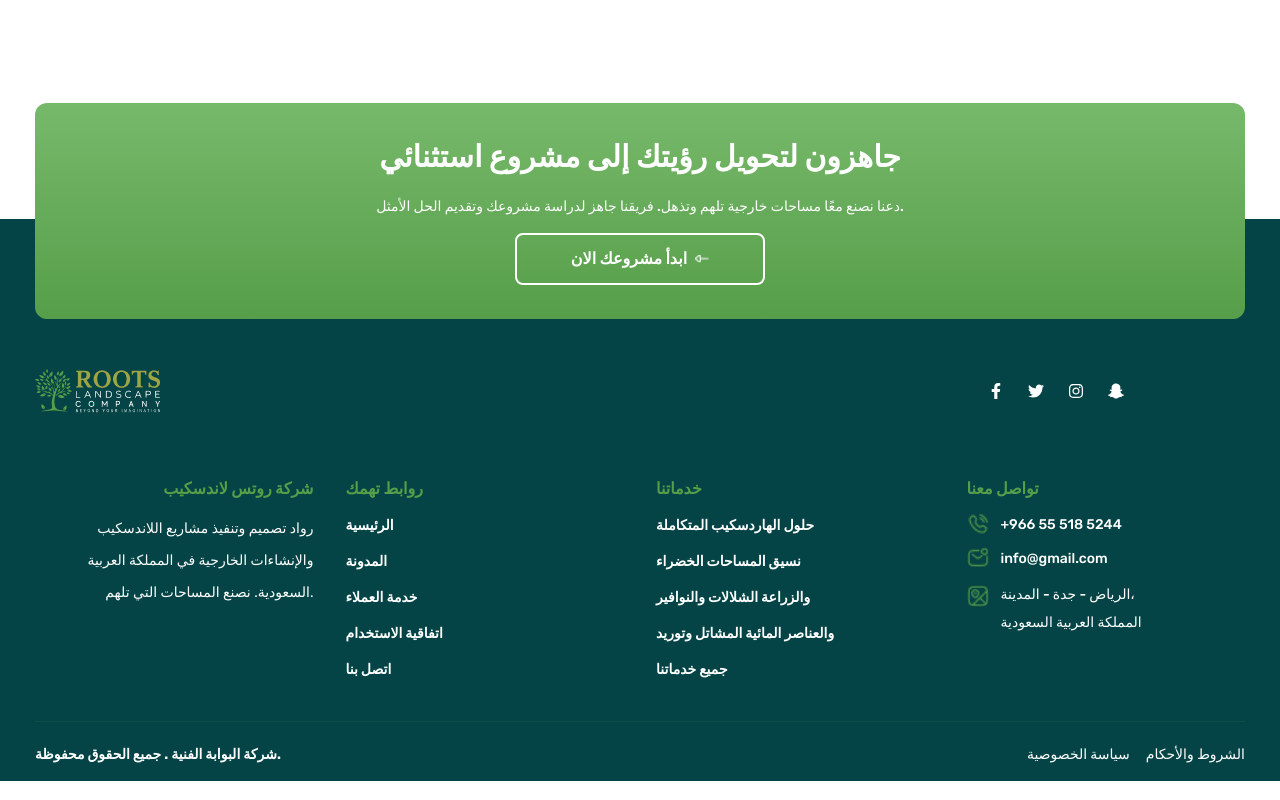
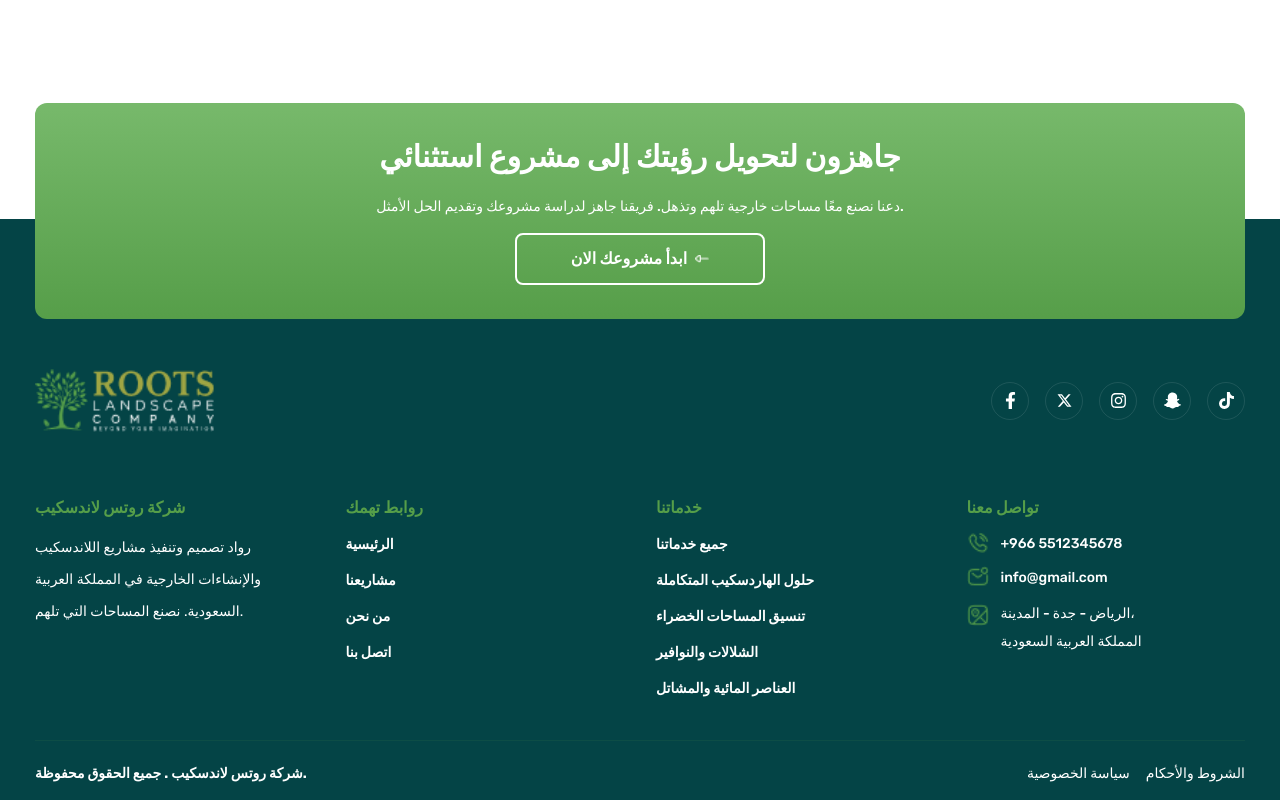
Before and after one commit to aligazal93/roots-island, a Next.js app: page /en/services in a window 1280 px wide. Shown: the part 2775-3575 px from the top of the page. Built offline with nearby package versions, Linux system fonts and the light colour scheme.

Commit message:
full project Responsive

```diff
--- a/src/app/[locale]/about-us/page.jsx
+++ b/src/app/[locale]/about-us/page.jsx
@@ -1,17 +1,12 @@
 import About from "@/components/About";
 import HeaderPage from "@/components/layouts/HeaderPage";
 import Road from "@/components/layouts/Road";
-import { FaEye, FaRegCommentDots, FaHandshake, FaAward } from "react-icons/fa";
-import { GiBrain, GiReceiveMoney } from "react-icons/gi";
 import VisionMission from "./components/Vision";
 import OurValues from "./components/Values";
 import Achievments from "./components/Achievments";
 import HowWorks from "@/components/features/HowWorks";
 export default async function AboutUs({ params }) {
   const { locale } = await params;
-
-
-
 
   return (
     <>
--- a/src/components/Projects.jsx
+++ b/src/components/Projects.jsx
@@ -151,7 +151,7 @@ export default function Projects() {
                   الطابع الجمالي والبيئة المحيطة للمشروع.{" "}
                 </p>
                 <Link
-                  className="my-4  items-center flex px-4 pb-8 font-[700] gap-2 text-custom18 font-bold text-primary"
+                  className="my-4  items-center flex px-4 pb-8 font-[700] gap-2 text-custom18 text-primary"
                   href="/"
                 >
                   {" "}
--- a/src/components/layouts/Footer.jsx
+++ b/src/components/layouts/Footer.jsx
@@ -1,162 +1,177 @@
+import Image from "next/image";
+import Link from "next/link";
 import React from "react";
 import {
-  FaFacebook,
   FaFacebookF,
   FaInstagram,
   FaSnapchatGhost,
-  FaTwitter,
+  FaTiktok,
 } from "react-icons/fa";
+import { RiTwitterXFill } from "react-icons/ri";
 import AnimatedDiv from "../AnimateDiv";
 
-export default function Footer() {
+export default function Footer({ locale }) {
+  const currentLocale = locale || "ar";
+
   return (
-    <div className="bg-darkBorder pt-[150px] pb-[15px] mt-[-100px]">
+    <footer className="mt-[-100px] bg-darkBorder pb-[15px] pt-[150px]">
       <div className="container">
         <AnimatedDiv delay={1}>
-          <div className="w-[90%] flex flex-col gap-6 pb-6 md:flex-row md:items-center md:justify-between">
-            <img
+          <div className="flex w-full flex-col gap-6 pb-6 md:flex-row md:items-center md:justify-between">
+            <Link href={`/${currentLocale}`} aria-label="Roots home">
+              <Image
                 src="/images/logo-footer.png"
-              alt=""
-              className="mx-auto max-w-[180px] md:mx-0"
+                alt="Roots Landscape"
+                width={180}
+                height={90}
+                className="mx-auto h-auto max-w-[180px] md:mx-0"
               />
-            <ul className="flex items-center justify-center gap-6">
-              <li>
-                <a href="#">
-                  {" "}
-                  <FaFacebookF className="text-white" />{" "}
+            </Link>
+
+            <ul className="flex items-center justify-center gap-4">
+              {[
+                { icon: FaFacebookF, label: "Facebook" },
+                { icon: RiTwitterXFill, label: "X" },
+                { icon: FaInstagram, label: "Instagram" },
+                { icon: FaSnapchatGhost, label: "Snapchat" },
+                { icon: FaTiktok, label: "TikTok" },
+              ].map(({ icon: Icon, label }) => (
+                <li key={label}>
+                  <a
+                    href="#"
+                    target="_blank"
+                    rel="noopener noreferrer"
+                    aria-label={label}
+                    className="flex h-[38px] w-[38px] items-center justify-center rounded-full border border-white/10 text-white transition-all duration-300 hover:bg-primary"
+                  >
+                    <Icon size={17} />
                   </a>
                 </li>
-              <li>
-                <a href="#">
-                  {" "}
-                  <FaTwitter className="text-white" />{" "}
-                </a>
-              </li>
-              <li>
-                <a href="#">
-                  {" "}
-                  <FaInstagram className="text-white" />{" "}
-                </a>
-              </li>
-              <li>
-                <a href="#">
-                  {" "}
-                  <FaSnapchatGhost className="text-white" />{" "}
-                </a>
-              </li>
+              ))}
             </ul>
           </div>
         </AnimatedDiv>
 
-        <div className="grid grid-cols-1 gap-8 py-10 text-center sm:grid-cols-2 lg:grid-cols-4 lg:text-right">
+        <div className="grid grid-cols-1 gap-8 py-10 text-start sm:grid-cols-2 lg:grid-cols-4">
           <div className="sm:col-span-2 lg:col-span-1">
             <h2 className="mb-3 text-custom16 font-[700] text-primary">
-              شركة روتس لاندسكيب{" "}
+              شركة روتس لاندسكيب
             </h2>
-            <p className="mx-auto max-w-md text-custom14 font-[400] leading-8 text-white lg:mx-0">
+
+            <p className="max-w-md text-custom14 font-[400] leading-8 text-white">
               رواد تصميم وتنفيذ مشاريع اللاندسكيب والإنشاءات الخارجية في المملكة
               العربية السعودية. نصنع المساحات التي تلهم.
             </p>
           </div>
 
           <div>
-            <h2 className="mb-3 text-custom16 text-start font-[700] text-primary">
+            <h2 className="mb-3 text-custom16 font-[700] text-primary">
               روابط تهمك
             </h2>
-            <ul className="space-y-3 text-start">
-              <li>
-                <a href="#" className="text-custom14 font-[700] text-white">
-                  الرئيسية
-                </a>
+
+            <ul className="space-y-3">
+              {[
+                { title: "الرئيسية", href: `/${currentLocale}` },
+                { title: "مشاريعنا", href: `/${currentLocale}/projects` },
+                { title: "من نحن", href: `/${currentLocale}/about-us` },
+                { title: "اتصل بنا", href: `/${currentLocale}/contact-us` },
+              ].map((item) => (
+                <li key={item.title}>
+                  <Link
+                    href={item.href}
+                    className="text-custom14 font-[700] text-white transition hover:text-primary"
+                  >
+                    {item.title}
+                  </Link>
                 </li>
-              <li>
-                <a href="#" className="text-custom14 font-[700] text-white">
-                  المدونة
-                </a>
-              </li>
-              <li>
-                <a href="#" className="text-custom14 font-[700] text-white">
-                  خدمة العملاء
-                </a>
-              </li>
-              <li>
-                <a href="#" className="text-custom14 font-[700] text-white">
-                  اتفاقية الاستخدام
-                </a>
-              </li>
-              <li>
-                <a href="#" className="text-custom14 font-[700] text-white">
-                  اتصل بنا
-                </a>
-              </li>
+              ))}
             </ul>
           </div>
 
           <div>
-            <h2 className="mb-3 text-custom16 text-start font-[700] text-primary">
-              {" "}
-              خدماتنا{" "}
+            <h2 className="mb-3 text-custom16 font-[700] text-primary">
+              خدماتنا
             </h2>
-            <ul className="space-y-3 text-start">
-              <li>
-                <a href="#" className="text-custom14 font-[700] text-white">
-                  {" "}
-                  حلول الهاردسكيب المتكاملة{" "}
-                </a>
+
+            <ul className="space-y-3">
+              {[
+                { title: "جميع خدماتنا", href: `/${currentLocale}/services` },
+                {
+                  title: "حلول الهاردسكيب المتكاملة",
+                  href: `/${currentLocale}/services/1`,
+                },
+                {
+                  title: "تنسيق المساحات الخضراء",
+                  href: `/${currentLocale}/services/2`,
+                },
+                {
+                  title: "الشلالات والنوافير",
+                  href: `/${currentLocale}/services/3`,
+                },
+                {
+                  title: "العناصر المائية والمشاتل",
+                  href: `/${currentLocale}/services/4`,
+                },
+              ].map((item) => (
+                <li key={item.title}>
+                  <Link
+                    href={item.href}
+                    className="text-custom14 font-[700] text-white transition hover:text-primary"
+                  >
+                    {item.title}
+                  </Link>
                 </li>
-              <li>
-                <a href="#" className="text-custom14 font-[700] text-white">
-                  نسيق المساحات الخضراء{" "}
-                </a>
-              </li>
-              <li>
-                <a href="#" className="text-custom14 font-[700] text-white">
-                  والزراعة الشلالات والنوافير{" "}
-                </a>
-              </li>
-              <li>
-                <a href="#" className="text-custom14 font-[700] text-white">
-                  والعناصر المائية المشاتل وتوريد{" "}
-                </a>
-              </li>
-              <li>
-                <a href="#" className="text-custom14 font-[700] text-white">
-                  {" "}
-                  جميع خدماتنا{" "}
-                </a>
-              </li>
+              ))}
             </ul>
           </div>
 
           <div>
-            <h2 className="mb-3 text-custom16 text-start font-[700] text-primary">
+            <h2 className="mb-3 text-custom16 font-[700] text-primary">
               تواصل معنا
             </h2>
 
-            <ul className="space-y-3 text-start">
-              <li className="flex items-center justify-start gap-3 text-custom14 font-[500] text-white lg:justify-start">
-                <img
-                  className="h-[22px] w-[22px] shrink-0 object-contain"
+            <ul className="space-y-3">
+              <li>
+                <a
+                  href="tel:+9665512345678"
+                  className="flex items-center gap-3 text-custom14 font-[500] text-white transition-all duration-300 hover:text-primary"
+                >
+                  <Image
                     src="/images/c-1.png"
-                  alt=""
+                    alt="phone"
+                    width={22}
+                    height={22}
+                    className="shrink-0 object-contain"
                   />
-                <span dir="ltr">+966 55 518 5244</span>
+
+                  <span dir="ltr">+966 5512345678</span>
+                </a>
               </li>
 
-              <li className="flex items-center justify-start gap-3 text-custom14 font-[500] text-white lg:justify-start">
-                <img
-                  className="h-[22px] w-[22px] shrink-0 object-contain"
+              <li>
+                <a
+                  href="mailto:info@gmail.com"
+                  className="flex items-center gap-3 text-custom14 font-[500] text-white transition-all duration-300 hover:text-primary"
+                >
+                  <Image
                     src="/images/c-2.png"
-                  alt=""
+                    alt="email"
+                    width={22}
+                    height={22}
+                    className="shrink-0 object-contain"
                   />
+
                   <span>info@gmail.com</span>
+                </a>
               </li>
 
-              <li className="flex items-start justify-start gap-3 text-custom14 font-[500] leading-7 text-white lg:justify-start">
-                <img
-                  className="mt-1 h-[22px] w-[22px] shrink-0 object-contain"
+              <li className="flex items-start gap-3 text-custom14 font-[500] leading-7 text-white">
+                <Image
                   src="/images/c-3.png"
                   alt=""
+                  width={22}
+                  height={22}
+                  className="mt-1 shrink-0 object-contain"
                 />
                 <span>
                   الرياض - جدة - المدينة، <br /> المملكة العربية السعودية
@@ -168,23 +183,30 @@ export default function Footer() {
 
         <div className="flex flex-col items-center justify-between gap-4 border-t border-primary/10 pt-5 text-center md:flex-row">
           <h4 className="text-custom14 font-[700] text-white">
-            شركة البوابة الفنية . جميع الحقوق محفوظة.
+            شركة روتس لاندسكيب . جميع الحقوق محفوظة.
           </h4>
 
           <ul className="flex items-center gap-4">
             <li>
-              <a href="#" className="text-custom14 font-[500] text-white">
+              <Link
+                href={`/${currentLocale}/privacy-policy`}
+                className="text-custom14 font-[500] text-white transition hover:text-primary"
+              >
                 سياسة الخصوصية
-              </a>
+              </Link>
             </li>
+
             <li>
-              <a href="#" className="text-custom14 font-[500] text-white">
+              <Link
+                href={`/${currentLocale}/terms`}
+                className="text-custom14 font-[500] text-white transition hover:text-primary"
+              >
                 الشروط والأحكام
-              </a>
+              </Link>
             </li>
           </ul>
         </div>
       </div>
-    </div>
+    </footer>
   );
 }
--- a/src/components/layouts/Header.jsx
+++ b/src/components/layouts/Header.jsx
@@ -174,7 +174,7 @@ export default function Header({ locale }) {
           </div>
         </div>
       </header>
-      <Sidenav open={open} setOpen={setOpen} />
+      <Sidenav open={open} locale={locale} setOpen={setOpen} />
     </>
   );
 }
--- a/src/components/layouts/HeaderPage.jsx
+++ b/src/components/layouts/HeaderPage.jsx
@@ -161,7 +161,7 @@ export default function HeaderPage({ locale }) {
           </div>
         </div>
       </header>
-      <Sidenav open={open} setOpen={setOpen} />
+      <Sidenav open={open} locale={locale} setOpen={setOpen} />
     </>
   );
 }
--- a/src/components/layouts/Sidenav.jsx
+++ b/src/components/layouts/Sidenav.jsx
@@ -1,99 +1,98 @@
 "use client";
+
 import Image from "next/image";
 import Link from "next/link";
 import React, { useState } from "react";
-import { FaAngleDown, FaChevronDown, FaTimes } from "react-icons/fa";
+import { FaAngleDown, FaTimes } from "react-icons/fa";
+import ChangeLanguage from "./ChangeLang";
+import ChangeLanguagePage from "./ChangeLangPage";
 
-export default function Sidenav({ open, setOpen }) {
+export default function Sidenav({ open, setOpen, locale }) {
   const [openServices, setOpenServices] = useState(false);
 
   const services = [
-    {
-      title: "حلول الهاردسكيب المتكاملة",
-      href: "/services/landscape",
-    },
-    {
-      title: "تنسيق المساحات الخضراء والزراعة",
-      href: "/services/irrigation",
-    },
+    { title: "حلول الهاردسكيب المتكاملة", href: `/${locale}/services/1` },
+    { title: "تنسيق المساحات الخضراء والزراعة", href: `/${locale}/services/2` },
     {
       title: "الشلالات والنوافير والعناصر المائية",
-      href: "/services/maintenance",
+      href: `/${locale}/services/3`,
     },
-    {
-      title: "التصميم الخارجي",
-      href: "/services/design",
-    },
+    { title: "التصميم الخارجي", href: `/${locale}/services/4` },
   ];
+
   return (
     <>
       <div
         onClick={() => setOpen(false)}
         className={`fixed inset-0 z-[999999999998] bg-black/60 transition-opacity duration-300 xl:hidden ${
-          open ? "opacity-100 visible" : "opacity-0 invisible"
+          open ? "visible opacity-100" : "invisible opacity-0"
         }`}
       />
+
       <div
-        className={`fixed xl:hidden top-0 right-0 h-full w-[70%] bg-darkBorder text-white transform transition-all duration-300 z-[999999999999] p-5 ${
+        className={`fixed right-0 top-0 z-[999999999999] h-full w-[80%] max-w-[360px] bg-darkBorder p-5 text-white transition-transform duration-300 xl:hidden ${
           open ? "translate-x-0" : "translate-x-full"
         }`}
       >
         <button
           type="button"
-          className="absolute left-4 "
           onClick={() => setOpen(false)}
           aria-label="إغلاق القائمة"
+          className="absolute left-4 top-4"
         >
-          <FaTimes size={30} className="text-white" />
+          <FaTimes size={28} />
         </button>
+
         <Image
           src="/images/logo-footer.png"
-          alt="logo"
+          alt="Roots logo"
           width={140}
-          height={140}
-          className="block mt-10 mx-auto"
+          height={80}
+          className="mx-auto mt-10 block h-auto"
+          priority
         />
-        <nav>
-          <ul className="mt-[40px]">
-            <li className="mt-4">
+
+        <nav aria-label="Mobile navigation">
+          <ul className="mt-10 space-y-5">
+            <li>
               <Link
-                className="text-custom18 my-2 font-[500] duration-300 transition-all hover:text-primary text-white"
-                href="/"
+                href={`/${locale}`}
+                onClick={() => setOpen(false)}
+                className="block text-custom18 font-[500] text-white transition hover:text-primary"
               >
                 الرئيسية
               </Link>
             </li>
 
-
-                        <li className="mt-4">
+            <li>
               <button
                 type="button"
                 onClick={() => setOpenServices(!openServices)}
-                className="w-full flex items-center justify-between rounded-[12px] mt-2 text-[16px] font-[700] text-white hover:text-primary transition-all duration-300"
+                className="flex w-full items-center justify-between text-custom18 font-[500] text-white transition hover:text-primary"
               >
                 <span>خدماتنا</span>
-
                 <FaAngleDown
-                  className={`text-[14px] transition-transform duration-300 ${
+                  className={`transition-transform duration-300 ${
                     openServices ? "rotate-180 text-primary" : ""
                   }`}
                 />
               </button>
 
               <div
-                className={`grid transition-all duration-300 ease-in-out ${
+                className={`grid transition-all duration-300 ${
                   openServices
-                    ? "grid-rows-[1fr] opacity-100 mt-2"
+                    ? "grid-rows-[1fr] opacity-100 mt-3"
                     : "grid-rows-[0fr] opacity-0"
                 }`}
               >
                 <div className="overflow-hidden">
-                  <div className="flex flex-col rounded-[14px] border border-[#eee] bg-white overflow-hidden">
+                  <div className="overflow-hidden rounded-[14px] bg-white">
                     {services.map((item, index) => (
                       <Link
                         key={index}
                         href={item.href}
-                        className="px-4 py-3 text-[14px] font-[600] text-secondary border-b border-[#F1F1F1] last:border-b-0 hover:bg-[#F8F8F8] hover:text-primary transition-all duration-300"
+                        onClick={() => setOpen(false)}
+                        className="block border-b border-[#F1F1F1] px-4 py-3 text-[14px] font-[600] text-secondary transition last:border-b-0 hover:bg-[#F8F8F8] hover:text-primary"
                       >
                         {item.title}
                       </Link>
@@ -103,54 +102,42 @@ export default function Sidenav({ open, setOpen }) {
               </div>
             </li>
 
-
-
-            <li className="mt-4">
+            <li>
               <Link
-                className="text-custom18 my-2 font-[500] duration-300 transition-all hover:text-primary text-white"
-                href="/"
+                href={`/${locale}/projects`}
+                onClick={() => setOpen(false)}
+                className="block text-custom18 font-[500] text-white transition hover:text-primary"
               >
                 مشاريعنا
               </Link>
             </li>
-            <li className="mt-4">
+
+            <li>
               <Link
-                className="text-custom18 mt-2 font-[500] duration-300 transition-all hover:text-primary text-white"
-                href="/"
+                href={`/${locale}/about-us`}
+                onClick={() => setOpen(false)}
+                className="block text-custom18 font-[500] text-white transition hover:text-primary"
               >
                 عن روتس
               </Link>
             </li>
-            <li className="mt-4">
-              <button className="flex duration-300 transition-all hover:text-primary px-4 py-2 items-center gap-2 outline-none">
-                En
-                <Image
-                  src="/images/lang.png"
-                  width={20}
-                  height={20}
-                  alt="lang"
-                  priority
-                />{" "}
-              </button>
+
+            <li>
+              <Link
+                href={`/${locale}/contact-us`}
+                onClick={() => setOpen(false)}
+                className="flex items-center justify-center gap-2 rounded-[8px] bg-primary px-6 py-3 text-custom14 font-[500] text-white transition hover:bg-secondary"
+              >
+                <Image src="/images/call.png" width={20} height={20} alt="" />
+                تواصل معنا
+              </Link>
             </li>
-            <li className="mt-4">
-              <button className="flex items-center bg-primary text-white gap-2 text-custom14 duration-300 transition-all hover:bg-secondary font-[500] py-3 px-6 rounded-[8px]">
-                <Image
-                  src="/images/call.png"
-                  width={20}
-                  height={20}
-                  alt="lang"
-                  priority
-                />{" "}
-                تواصل معنا{" "}
-              </button>{" "}
-            </li>
-
-
-
-
           </ul>
         </nav>
+
+        <div className="my-6">
+          <ChangeLanguage locale={locale} />
+        </div>
       </div>
     </>
   );
```
Also changed, not shown: src/app/[locale]/projects/components/ProjectCard.jsx (+5 -5 lines), src/components/Hero.jsx (+7 -5 lines). Lines whose indentation alone changed are shown as unchanged.
